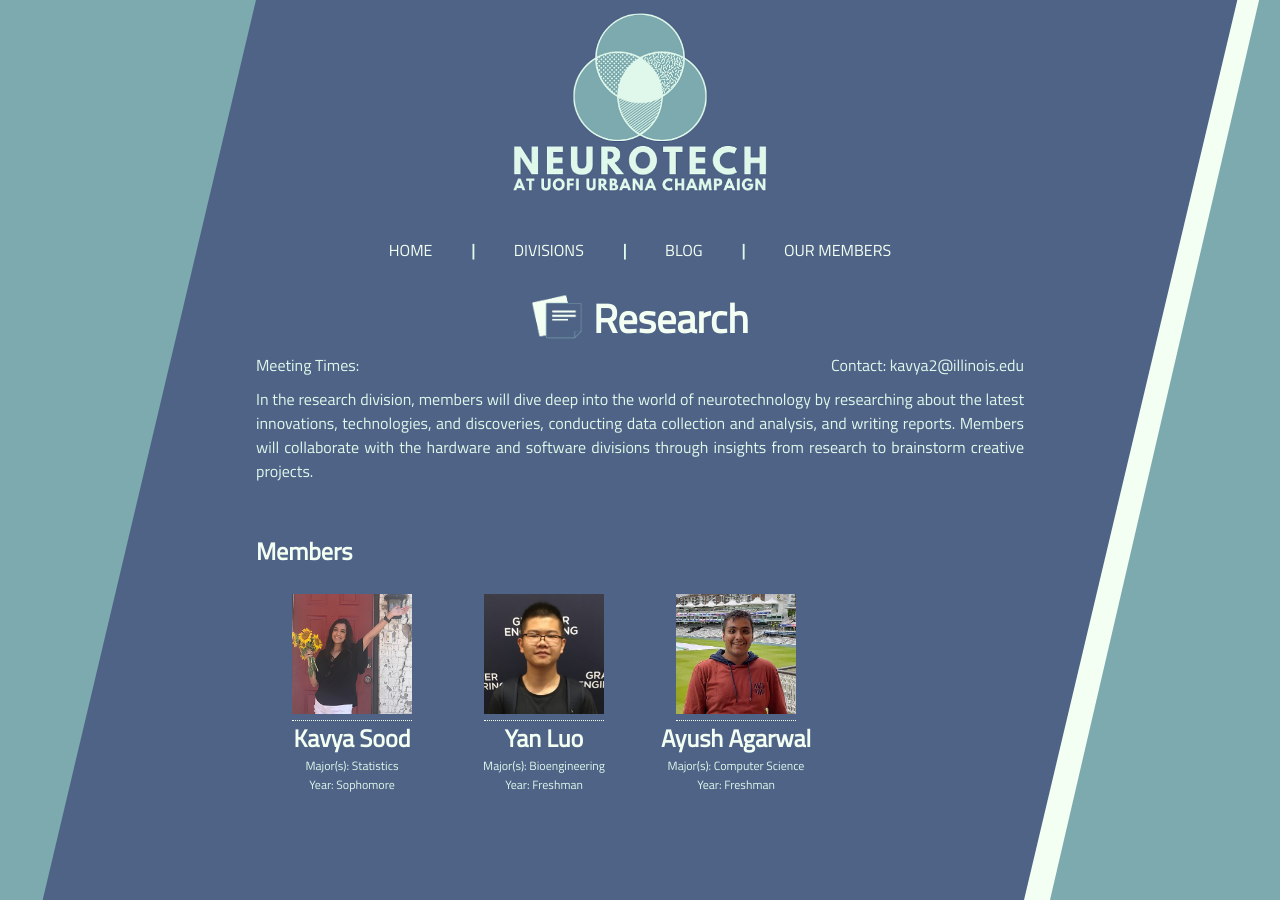
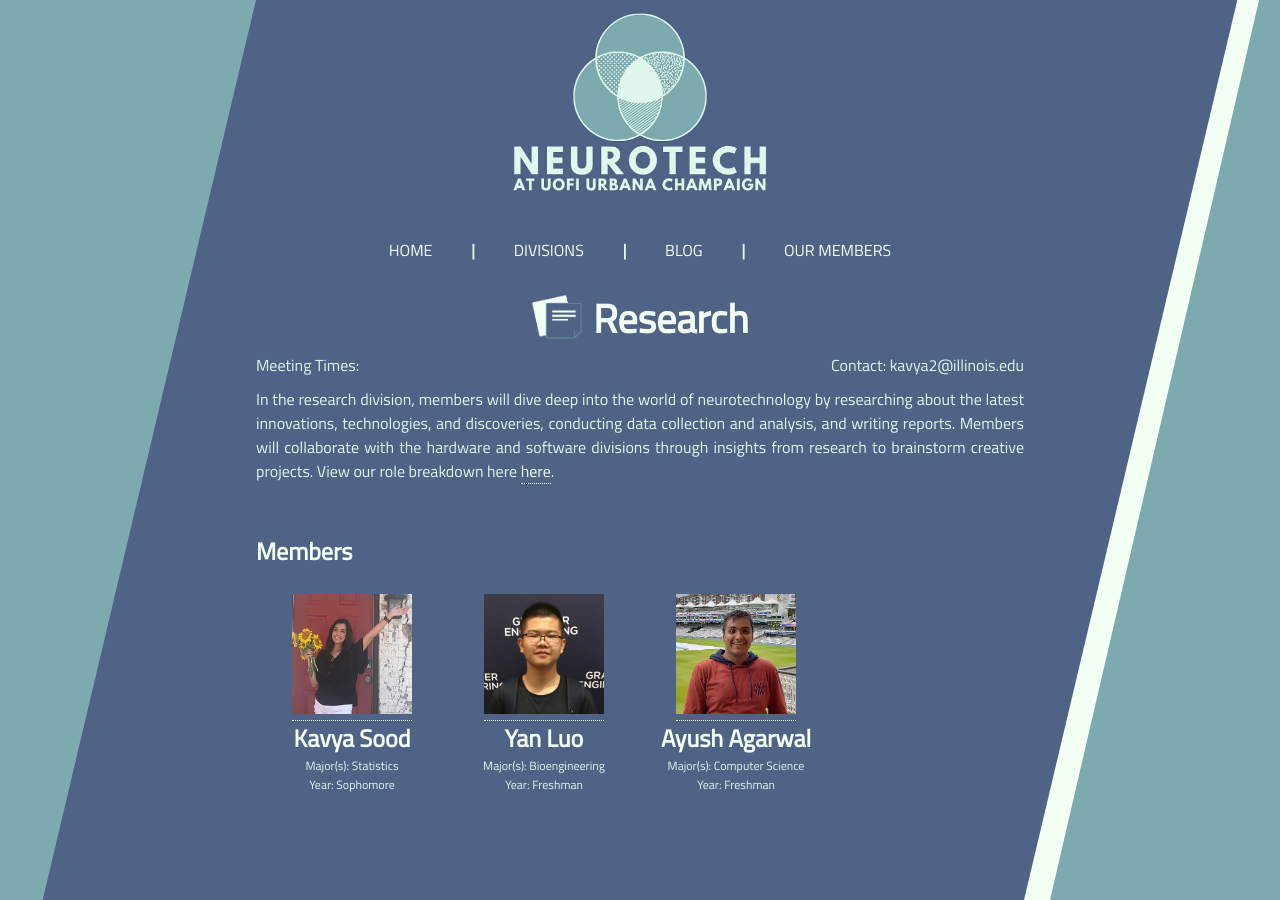
Before and after one commit to neurotech-uiuc/neurotech-site, a Jekyll site: the page built from divisions/research.markdown, in a window 1280 px wide. Built offline with Jekyll 4.4.1, drawn with Linux system fonts in a browser that asks for light colours.

Commit message:
research roles link

```diff
--- a/_data/divisions.json
+++ b/_data/divisions.json
@@ -18,7 +18,7 @@
   {
     "image_src": "/assets/images/research-logo.png",
     "link": "research.html",
-    "description": "In the research division, members will dive deep into the world of neurotechnology by researching about the latest innovations, technologies, and discoveries, conducting data collection and analysis, and writing reports. Members will collaborate with the hardware and software divisions through insights from research to brainstorm creative projects.",
+    "description": "In the research division, members will dive deep into the world of neurotechnology by researching about the latest innovations, technologies, and discoveries, conducting data collection and analysis, and writing reports. Members will collaborate with the hardware and software divisions through insights from research to brainstorm creative projects. View our role breakdown here <a href=\"/assets/research-roles.pdf\">here</a>.",
     "contact": "kavya2@illinois.edu",
     "members":
     [
```
Also changed, not shown: 1 other file.
